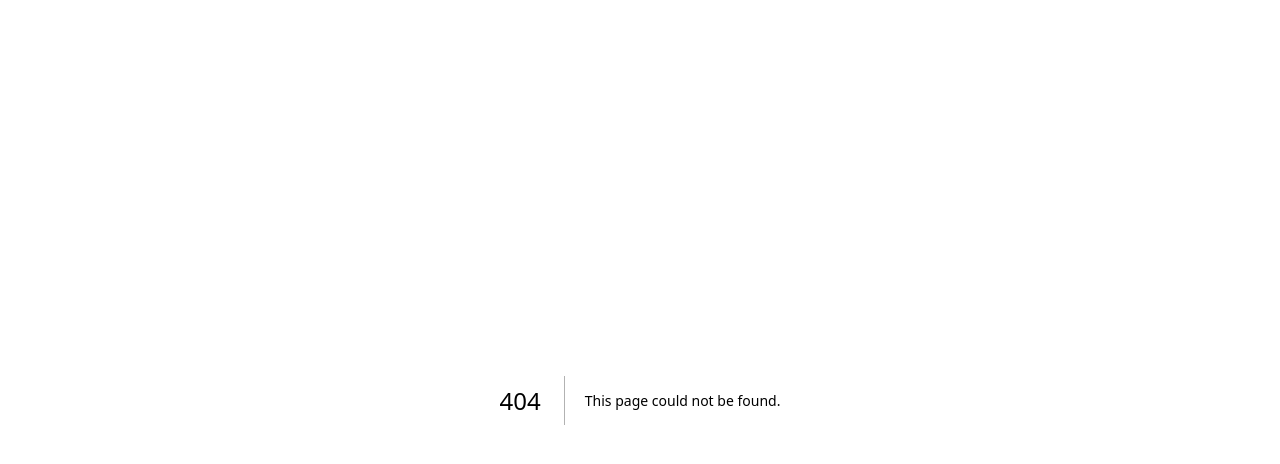
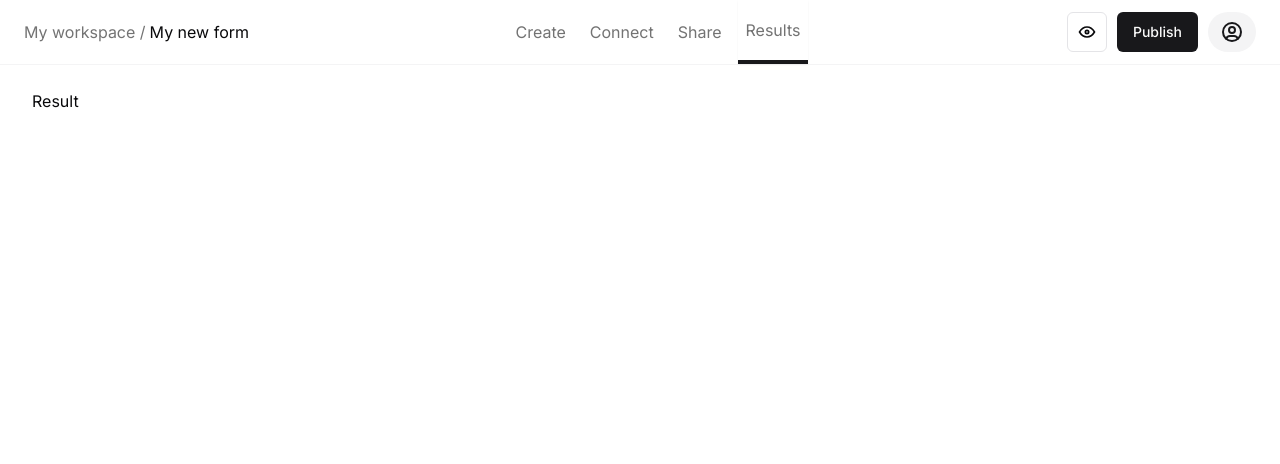
Before and after one commit to elmurodDev/miro-dashboard, a Next.js app: page /result in a window 1280 px wide. Before the commit this address had no page. Shown: the top 464 px of the page. Built offline with nearby package versions, Linux system fonts and the light colour scheme.

Commit message:
feat: add navbar and its components

```diff
--- a/package.json
+++ b/package.json
@@ -16,6 +16,7 @@
     "next": "14.2.3",
     "react": "^18",
     "react-dom": "^18",
+    "react-icons": "^5.2.1",
     "tailwind-merge": "^2.3.0",
     "tailwindcss-animate": "^1.0.7"
   },
--- a/src/app/globals.css
+++ b/src/app/globals.css
@@ -53,9 +53,18 @@
 
 @layer base {
     * {
-      @apply border-border;
+        @apply border-border m-0 p-0;
     }
+
     body {
         @apply bg-background text-foreground;
     }
+
+    .icon-sm {
+        @apply w-5 h-5;
     }
+
+    .icon {
+        @apply w-6 h-6;
+    }
+}
--- a/src/app/layout.js
+++ b/src/app/layout.js
@@ -1,17 +1,25 @@
-import { Inter } from "next/font/google";
+import {Inter} from "next/font/google";
 import "./globals.css";
+import Header from "@/components/common/Header";
 
-const inter = Inter({ subsets: ["latin"] });
+const inter = Inter({subsets: ["latin"]});
 
 export const metadata = {
   title: "Miro Dashboard",
   description: "Generated by create next app",
 };
 
-export default function RootLayout({ children }) {
+export default function RootLayout({children}) {
   return (
     <html lang="en">
-      <body className={inter.className}>{children}</body>
+    <body className={inter.className}>
+    <div className={"flex flex-col min-h-screen gap-6"}>
+      <Header/>
+      <div className={"flex-grow container"}>
+        {children}
+      </div>
+    </div>
+    </body>
     </html>
   );
 }
--- /dev/null
+++ b/src/app/result/page.js
@@ -0,0 +1,9 @@
+const Page = () => {
+  return (
+    <div>
+      Result
+    </div>
+  );
+};
+
+export default Page;
--- /dev/null
+++ b/src/components/common/Header.jsx
@@ -0,0 +1,37 @@
+"use client"
+import React from 'react';
+import Link from "next/link";
+import {Button} from "@/components/ui/button";
+import {TbEye, TbUserCircle} from "react-icons/tb";
+import NavbarLink from "@/components/common/NavbarLink";
+
+const Header = () => {
+  return (
+    <nav className={"flex justify-between items-center px-6 border-b border-secondary bg-background"}>
+      <div className={"flex items-center gap-1"}>
+        <span className={"text-neutral-500"}>My workspace /</span><span>My new form</span>
+      </div>
+      <div className={"actions flex items-center gap-2 "}>
+        <NavbarLink link={"/"} name={"Create"} />
+        <NavbarLink link={"connect"} name={"Connect"} />
+        <NavbarLink link={"share"} name={"Share"} />
+        <NavbarLink link={"/result"} name={"Results"} />
+      </div>
+      <div className={"flex gap-2.5 items-center py-3"}>
+        <Button variant={"outline"} size={"icon"}>
+          <TbEye className={"icon-sm"}/>
+        </Button>
+
+        <Button>
+          Publish
+        </Button>
+
+        <Button variant={"secondary"} className={"rounded-full px-3"}>
+          <TbUserCircle className={"icon"}/>
+        </Button>
+      </div>
+    </nav>
+  );
+};
+
+export default Header;
--- /dev/null
+++ b/src/components/common/NavbarLink.jsx
@@ -0,0 +1,18 @@
+"use client"
+import React from 'react';
+import Link from "next/link";
+import {usePathname} from "next/navigation";
+
+const NavbarLink = ({link, name}) => {
+  const pathname = usePathname()
+  return (
+    <Link
+      href={link}
+      className={`py-[18px] text-neutral-500 px-2 transition-all duration-75 ${pathname === link && "shadow-sm border-b-4 border-primary"}`}
+    >
+      {name}
+    </Link>
+  );
+};
+
+export default NavbarLink;
--- /dev/null
+++ b/src/components/ui/input.jsx
@@ -0,0 +1,19 @@
+import * as React from "react"
+
+import { cn } from "@/lib/utils"
+
+const Input = React.forwardRef(({ className, type, ...props }, ref) => {
+  return (
+    (<input
+      type={type}
+      className={cn(
+        "flex h-10 w-full rounded-md border border-input bg-background px-3 py-2 text-sm ring-offset-background file:border-0 file:bg-transparent file:text-sm file:font-medium placeholder:text-muted-foreground focus-visible:outline-none focus-visible:ring-2 focus-visible:ring-ring focus-visible:ring-offset-2 disabled:cursor-not-allowed disabled:opacity-50",
+        className
+      )}
+      ref={ref}
+      {...props} />)
+  );
+})
+Input.displayName = "Input"
+
+export { Input }
```
Also changed, not shown: 1 other file (tests, documents, lock files or other folders). Lines whose indentation alone changed are shown as unchanged.
